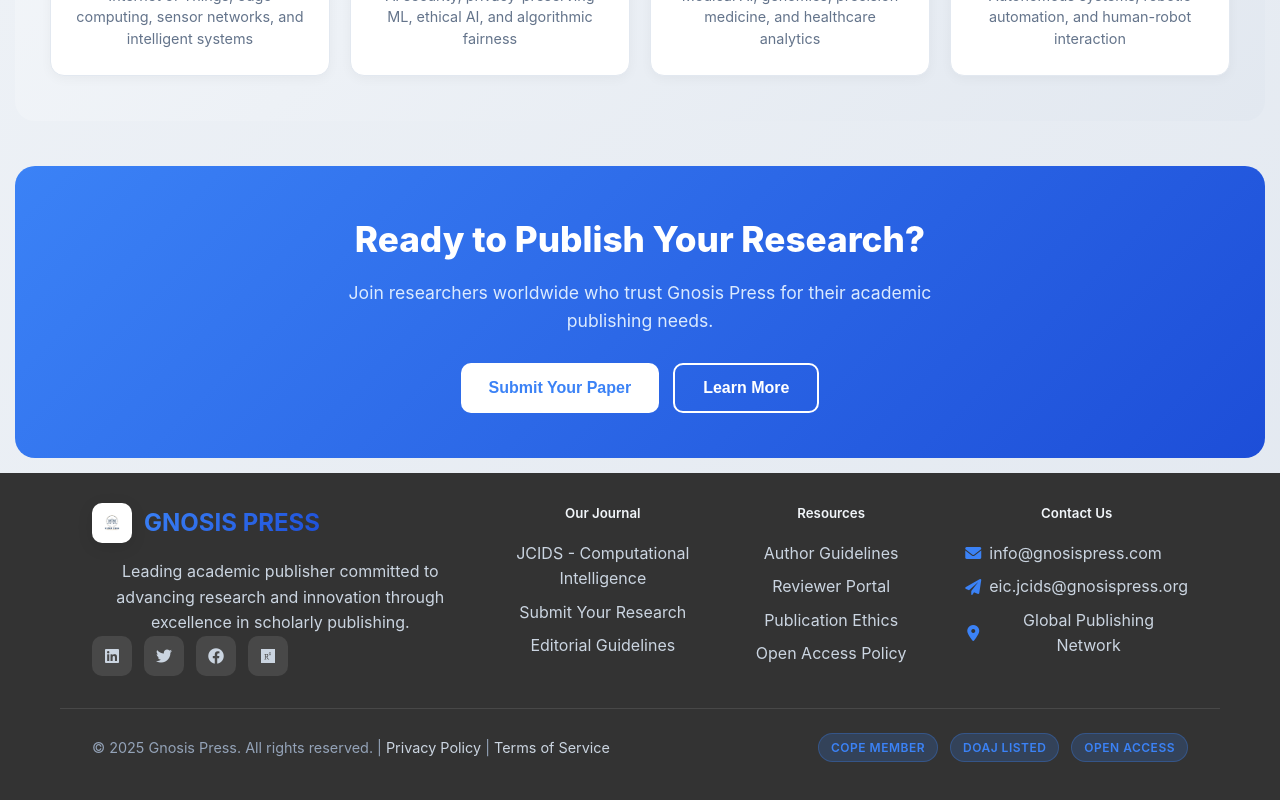
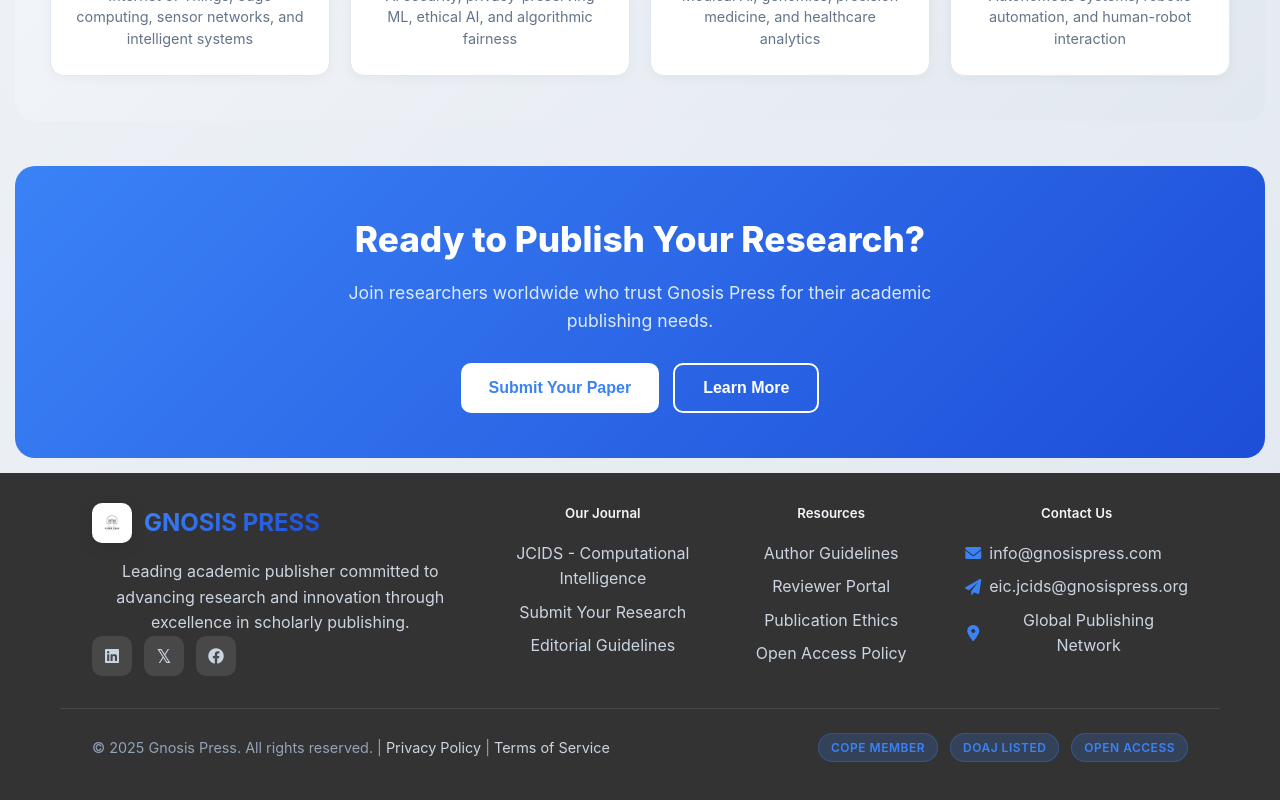
Before and after one commit to Eshan1901/journalwebsite, a React (Vite) app: page / in a window 1280 px wide. Shown: the part 2160-2960 px from the top of the page. Built offline with nearby package versions, Linux system fonts and the light colour scheme; the HTML template or start-up script is replaced by a standard one.

Commit message:
Add social media links (LinkedIn, X, Facebook) to footer

```diff
--- a/src/components/Layout.jsx
+++ b/src/components/Layout.jsx
@@ -127,10 +127,9 @@
                 </div>
                 <p>Leading academic publisher committed to advancing research and innovation through excellence in scholarly publishing.</p>
                 <div className="social-links">
-                  <a href="#" aria-label="LinkedIn"><i className="fab fa-linkedin"></i></a>
-                  <a href="#" aria-label="Twitter"><i className="fab fa-twitter"></i></a>
-                  <a href="#" aria-label="Facebook"><i className="fab fa-facebook"></i></a>
-                  <a href="#" aria-label="ResearchGate"><i className="fab fa-researchgate"></i></a>
+                  <a href="https://www.linkedin.com/in/gnosis-press-03a13838a/" target="_blank" rel="noopener noreferrer" aria-label="LinkedIn"><i className="fab fa-linkedin"></i></a>
+                  <a href="https://x.com/gnosispress" target="_blank" rel="noopener noreferrer" aria-label="X (Twitter)" style={{ fontSize: '1.2rem', fontWeight: 'bold' }}>𝕏</a>
+                  <a href="https://www.facebook.com/profile.php?id=61582160369817" target="_blank" rel="noopener noreferrer" aria-label="Facebook"><i className="fab fa-facebook"></i></a>
                 </div>
               </div>
             </div>
```
